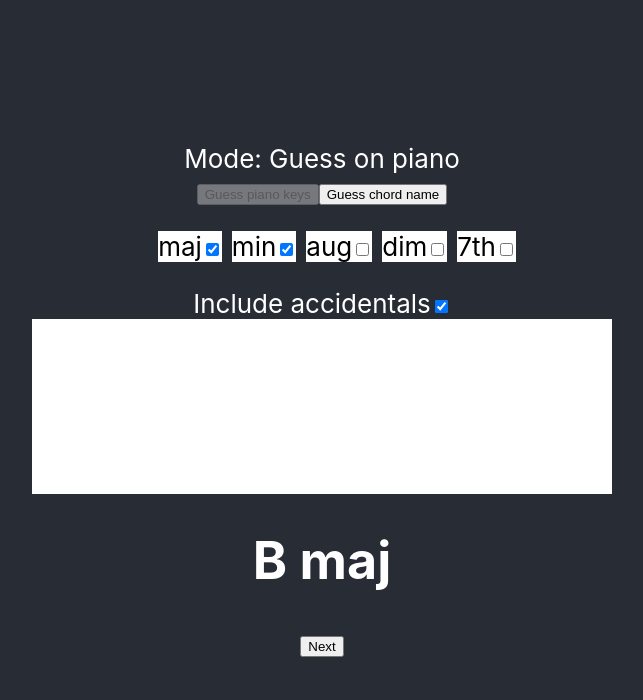
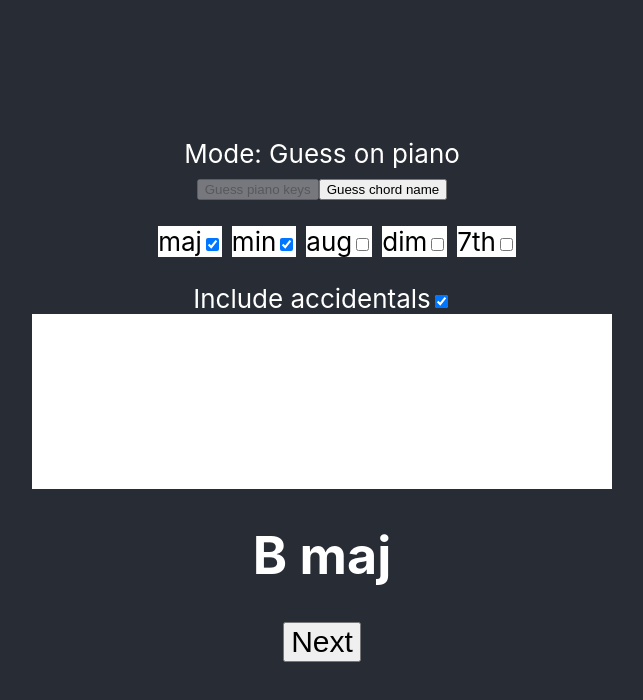
Before and after one commit to maxf/chordflash, a React (Create React App) app: page / in a window 1280 px wide. Shown: the top 700 px of the page, without its empty margins (318-961 px from the left). Built offline with nearby package versions, Linux system fonts and the light colour scheme.

Commit message:
Make next button bigger

```diff
--- a/src/App.css
+++ b/src/App.css
@@ -22,6 +22,10 @@
   color: #61dafb;
 }
 
+.App-buttonNext {
+  font-size: 30px;
+}
+
 ul {
   list-style-type: none;
 }
--- a/src/App.js
+++ b/src/App.js
@@ -177,7 +177,7 @@ function Card() {
       </div>
       {pianoPicture()}
       {chordTitle()}
-      <button onClick={nextChord}>Next</button>
+      <button className="App-buttonNext" onClick={nextChord}>Next</button>
     </div>
   );
 }
```
